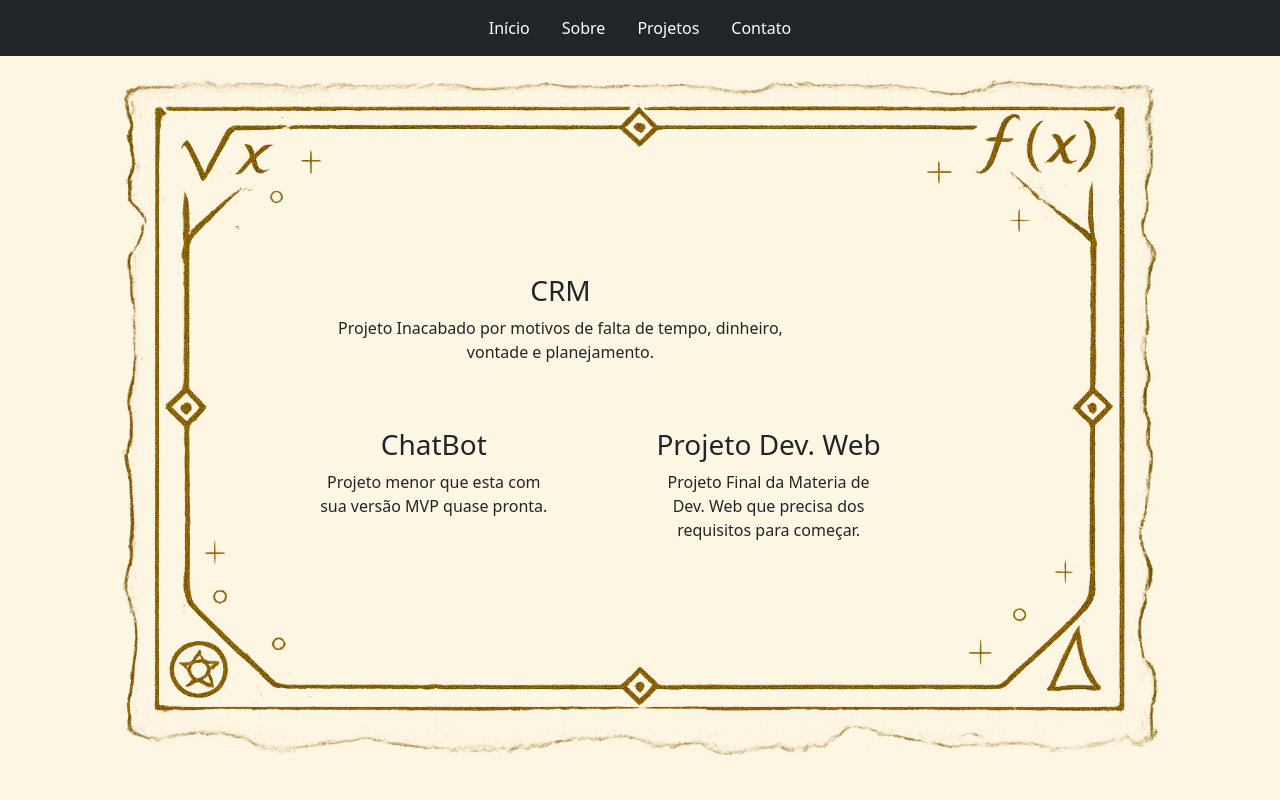
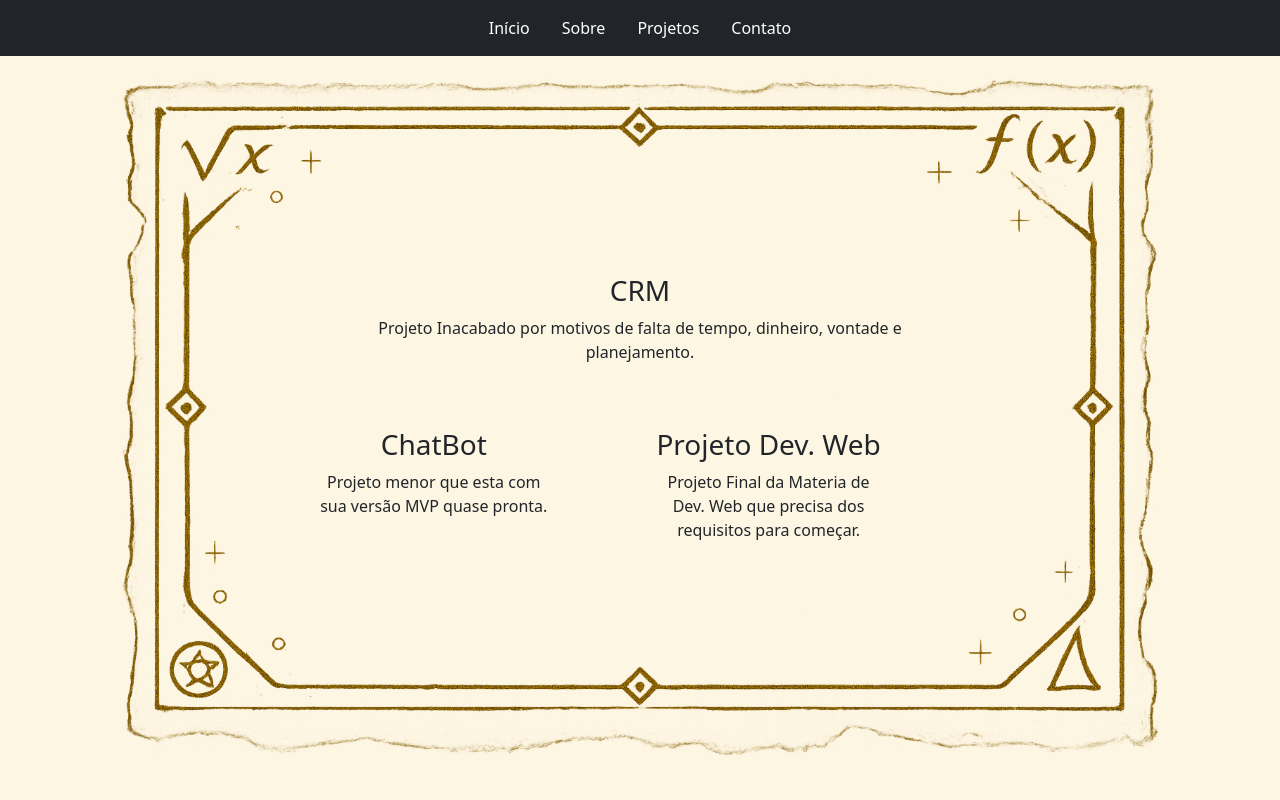
Before and after one commit to xXLancasterXx/projeto_final, a Flask app: page /projetos in a window 1280 px wide. Run offline with Flask 3, Linux system fonts and the light colour scheme.

Commit message:
finalizar a pagina projeto

```diff
--- a/templates/projetos.html
+++ b/templates/projetos.html
@@ -4,10 +4,8 @@
 {% block content %}
     <div class="container-lg inv d-flex flex-column align-items-center justify-content-center">
         <div class="row d-flex justify-content-center mb-4">
-            <div class="item">
-                <h3 class="text-center w-75">CRM</h3>
-                <p class="text-center w-75">Projeto Inacabado por motivos de falta de tempo, dinheiro, vontade e planejamento.</p>
-            </div>
+            <h3 class="w-75 text-center">CRM</h3>
+            <p class="w-75 text-center">Projeto Inacabado por motivos de falta de tempo, dinheiro, vontade e planejamento.</p>
         </div>
         <div class="row d-flex justify-content-center items mt-4">
             <div class="item col d-flex justify-content-start flex-column">
```
Also changed, not shown: static/css/style.css (line endings or trailing spaces), static/img/pergaminho-aberto.png (added), static/img/pergaminho-baixo.png (added), static/img/pergaminho-cima.png (added), static/img/pergaminho-fechado.png (added).
